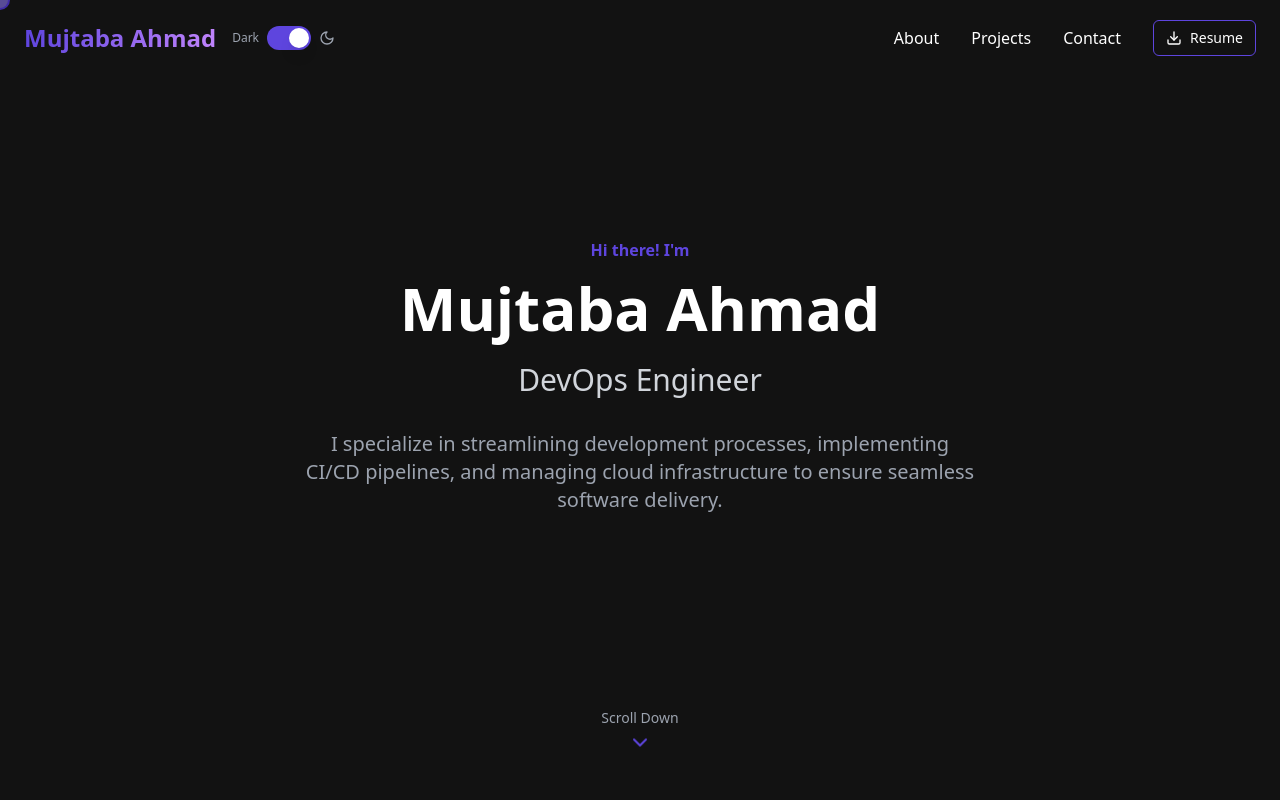
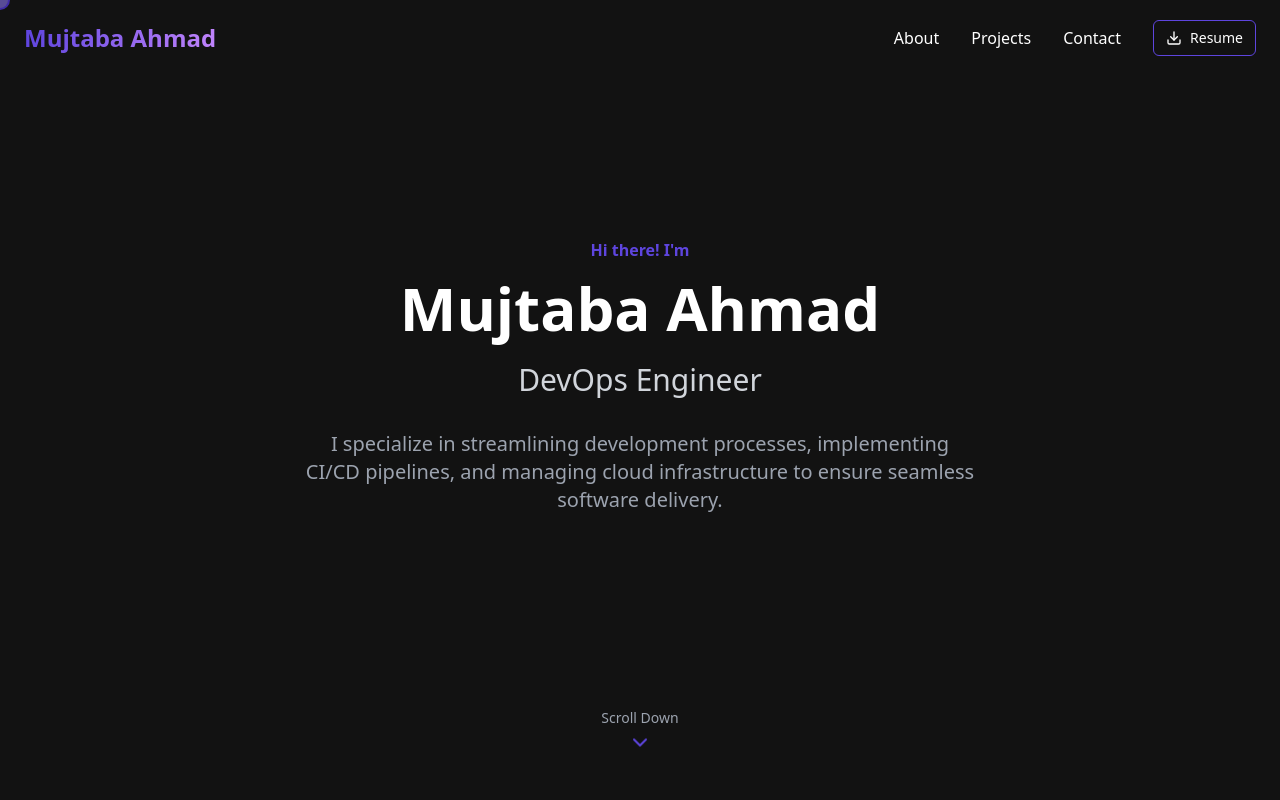
Before and after one commit to maxlabs-1/mujtaba-portfolio, a React (Vite) app: page / in a window 1280 px wide. Shown: the top 800 px of the page. Built offline with nearby package versions, Linux system fonts and the light colour scheme.

Commit message:
Remove theme toggle button
Removed the theme toggle button from the header component.

```diff
--- a/src/components/Header.tsx
+++ b/src/components/Header.tsx
@@ -2,13 +2,11 @@
 import { useState, useEffect } from "react";
 import { Button } from "@/components/ui/button";
 import { motion } from "framer-motion";
-import { Download, Menu, X, Sun, Moon } from "lucide-react";
-import { Switch } from "@/components/ui/switch";
+import { Download, Menu, X } from "lucide-react";
 
 const Header = () => {
   const [scrolled, setScrolled] = useState(false);
   const [mobileMenuOpen, setMobileMenuOpen] = useState(false);
-  const [isDark, setIsDark] = useState(true);
 
   useEffect(() => {
     const handleScroll = () => {
@@ -21,15 +19,6 @@ const Header = () => {
     window.addEventListener("scroll", handleScroll);
     return () => window.removeEventListener("scroll", handleScroll);
   }, [scrolled]);
-
-  const toggleTheme = () => {
-    if (isDark) {
-      document.documentElement.classList.remove('dark');
-    } else {
-      document.documentElement.classList.add('dark');
-    }
-    setIsDark(!isDark);
-  };
 
   return (
     <header
@@ -45,15 +34,6 @@ const Header = () => {
           className="flex items-center gap-4"
         >
           <a href="#" className="text-2xl font-bold text-gradient">Mujtaba Ahmad</a>
-          <div className="flex items-center gap-2">
-            <span className="text-xs text-gray-400 dark:text-gray-400 light:text-gray-600">{isDark ? 'Dark' : 'Light'}</span>
-            <Switch
-              checked={isDark}
-              onCheckedChange={toggleTheme}
-              className="data-[state=checked]:bg-accent data-[state=unchecked]:bg-gray-400"
-            />
-            <span className="text-xs text-gray-400 dark:text-gray-400 light:text-gray-600 hidden sm:inline">{isDark ? <Moon className="h-4 w-4" /> : <Sun className="h-4 w-4" />}</span>
-          </div>
         </motion.div>
 
         {/* Desktop Navigation */}
--- a/src/pages/Index.tsx
+++ b/src/pages/Index.tsx
@@ -11,7 +11,7 @@ import CursorEffect from "@/components/CursorEffect";
 
 const Index = () => {
   useEffect(() => {
-    // Set dark mode by default
+    // Ensure dark mode is always on
     document.documentElement.classList.add('dark');
   }, []);
 
```
